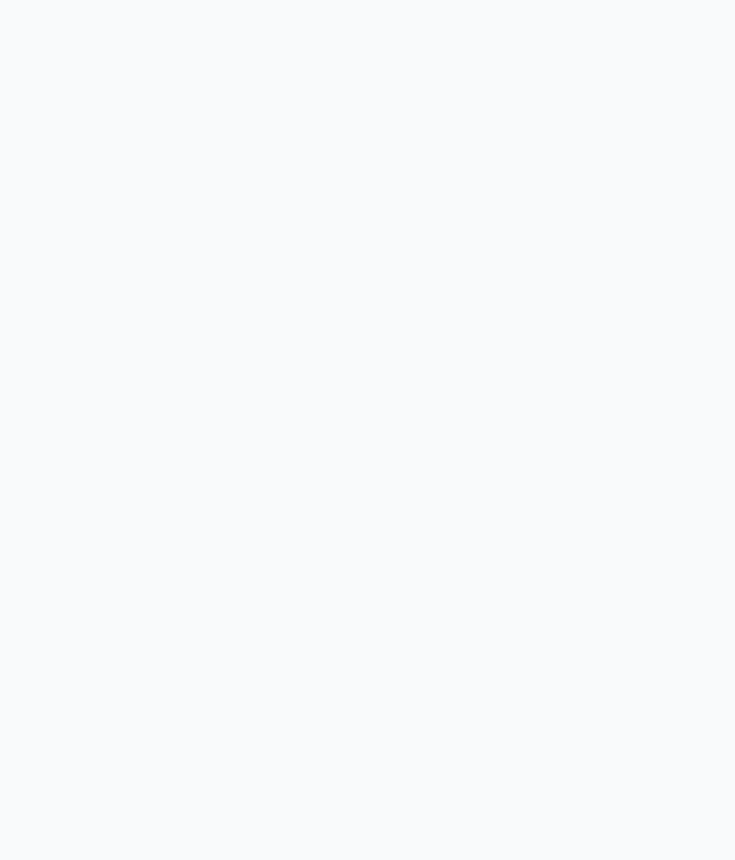
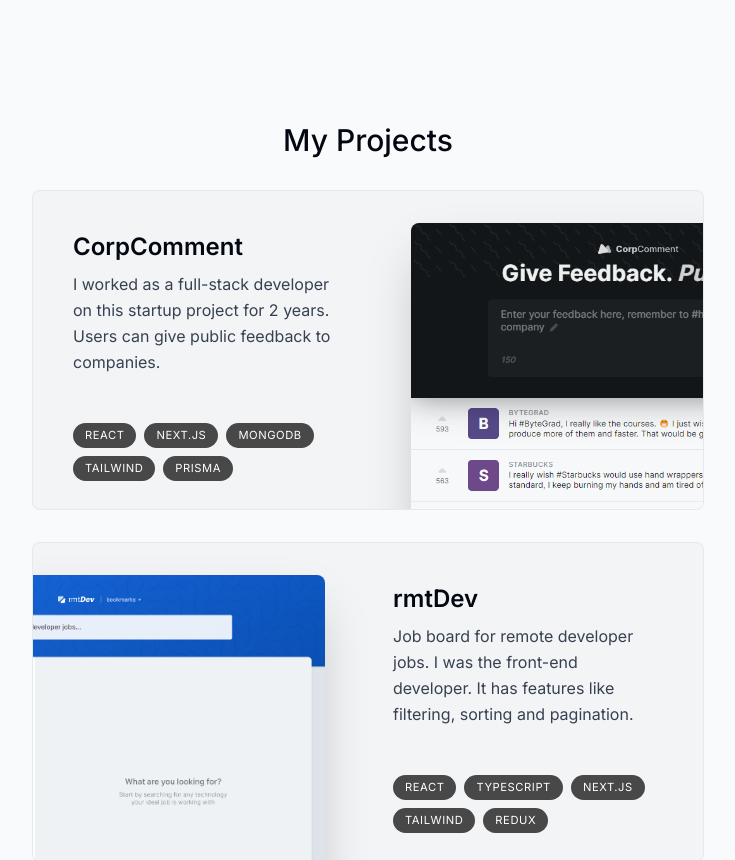
Before and after one commit to Ismail-Lh/nextjs-ts-portfolio, a Next.js app: page / in a window 1280 px wide. Shown: the part 1260-2120 px from the top of the page, without its empty margins (272-1007 px from the left). Before the commit the page ends 1382 px from the top, so only its background shows below. Built offline with nearby package versions, Linux system fonts and the light colour scheme.

Commit message:
feat(UI): creating the projects-section

```diff
--- a/app/page.tsx
+++ b/app/page.tsx
@@ -1,6 +1,7 @@
 import AboutSection from '@/sections/about';
 import DividerSection from '@/sections/divider';
 import IntroSection from '@/sections/intro';
+import ProjectsSection from '@/sections/projects';
 
 export default function Home() {
   return (
@@ -8,6 +9,7 @@ export default function Home() {
       <IntroSection />
       <DividerSection />
       <AboutSection />
+      <ProjectsSection />
     </main>
   );
 }
--- /dev/null
+++ b/components/projectCard.tsx
@@ -0,0 +1,30 @@
+import Image from 'next/image';
+
+import { projectsData } from '@/lib/data';
+import ProjectCardContainer from './projectCardContainer';
+import ProjectDescription from './projectDescription';
+
+type ProjectCardProps = (typeof projectsData)[number];
+
+function ProjectCard({ title, description, tags, imageUrl }: ProjectCardProps) {
+  return (
+    <ProjectCardContainer>
+      <div className="relative grid max-w-[42rem] grid-cols-2 overflow-hidden rounded-lg border border-black/5 bg-gray-100 transition hover:cursor-pointer  hover:bg-gray-200 group-even:pl-8 sm:h-[20rem] sm:pr-8">
+        <ProjectDescription
+          title={title}
+          description={description}
+          tags={tags}
+        />
+
+        <Image
+          alt={title}
+          src={imageUrl}
+          quality={95}
+          className="absolute -right-40 top-8 w-[28.25rem] rounded-t-lg shadow-2xl transition group-even:-left-40 group-even:right-[initial] group-hover:-translate-x-3 group-hover:translate-y-3 group-hover:-rotate-2 group-hover:scale-105 group-even:group-hover:translate-x-3 group-even:group-hover:rotate-2"
+        />
+      </div>
+    </ProjectCardContainer>
+  );
+}
+
+export default ProjectCard;
--- /dev/null
+++ b/components/projectCardContainer.tsx
@@ -0,0 +1,40 @@
+'use client';
+
+import { ReactNode, useRef } from 'react';
+import { motion, useScroll, useTransform } from 'framer-motion';
+
+type ProjectsSectionContainerProps = {
+  children: ReactNode;
+};
+
+function ProjectCardContainer({ children }: ProjectsSectionContainerProps) {
+  const sectionRef = useRef<HTMLElement>(null);
+
+  const { scrollYProgress } = useScroll({
+    // The element to be animated
+    target: sectionRef,
+    // When the animation should start
+    offset: ['0 1', '1.33 1'],
+  });
+
+  // Start the scale transform from 80% to 100%
+  const scaleProgress = useTransform(scrollYProgress, [0, 1], [0.8, 1]);
+
+  // Start the opacity transform from 60% to 100%
+  const opacityProgress = useTransform(scrollYProgress, [0, 1], [0.6, 1]);
+
+  return (
+    <motion.section
+      ref={sectionRef}
+      style={{
+        scale: scaleProgress,
+        opacity: opacityProgress,
+      }}
+      className="group mb-3 last:mb-0 sm:mb-8"
+    >
+      {children}
+    </motion.section>
+  );
+}
+
+export default ProjectCardContainer;
--- /dev/null
+++ b/components/projectDescription.tsx
@@ -0,0 +1,25 @@
+import { projectsData } from '@/lib/data';
+import TechTags from './techTags';
+
+type ProjectDescriptionProps = {
+  title: (typeof projectsData)[number]['title'];
+  description: (typeof projectsData)[number]['description'];
+  tags: (typeof projectsData)[number]['tags'];
+};
+
+function ProjectDescription({
+  title,
+  description,
+  tags,
+}: ProjectDescriptionProps) {
+  return (
+    <div className="flex h-full flex-col px-5 pb-7 pt-4 group-even:ml-[18rem] group-even:w-full sm:pl-10 sm:pr-2 sm:pt-10">
+      <h3 className="text-2xl font-semibold">{title}</h3>
+      <p className="mt-2 leading-relaxed text-gray-700">{description}</p>
+
+      <TechTags tags={tags} />
+    </div>
+  );
+}
+
+export default ProjectDescription;
--- /dev/null
+++ b/components/techTags.tsx
@@ -0,0 +1,22 @@
+import { projectsData } from '@/lib/data';
+
+type TechTagsProps = {
+  tags: (typeof projectsData)[number]['tags'];
+};
+
+function TechTags({ tags }: TechTagsProps) {
+  return (
+    <ul className="mt-4 flex flex-wrap gap-2 sm:mt-auto">
+      {tags.map((tag) => (
+        <li
+          key={tag}
+          className="rounded-full bg-black/[0.7] px-3 py-1 text-[0.7rem] uppercase tracking-wider text-white"
+        >
+          {tag}
+        </li>
+      ))}
+    </ul>
+  );
+}
+
+export default TechTags;
--- /dev/null
+++ b/sections/projects.tsx
@@ -0,0 +1,22 @@
+import { Fragment } from 'react';
+
+import { projectsData } from '@/lib/data';
+import ProjectCard from '@/components/projectCard';
+import SectionTitle from '@/components/sectionTitle';
+
+function ProjectsSection() {
+  return (
+    <section className="mb-28 sm:mb-40">
+      <SectionTitle title="my projects" />
+      <div>
+        {projectsData.map((data) => (
+          <Fragment key={data.title}>
+            <ProjectCard {...data} />
+          </Fragment>
+        ))}
+      </div>
+    </section>
+  );
+}
+
+export default ProjectsSection;
```
Also changed, not shown: .eslintrc.json.
